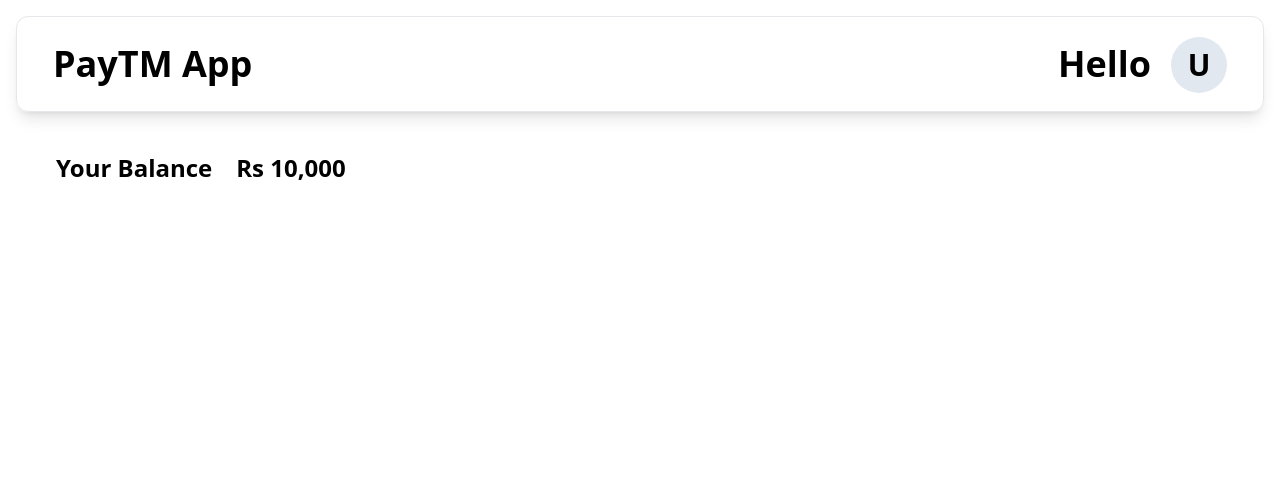
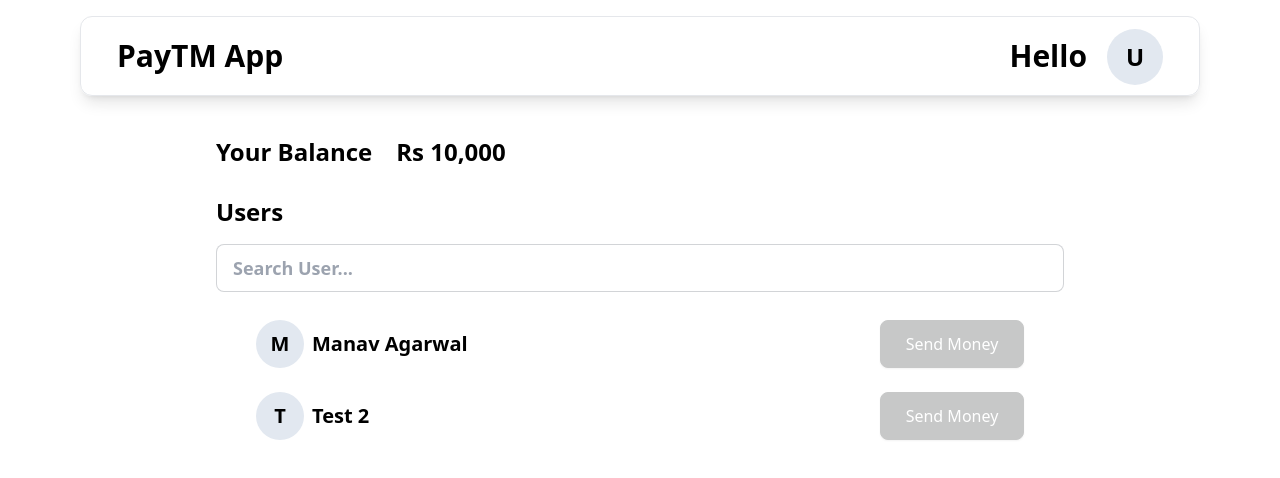
Before and after one commit to manavnotop/paytm-v2, a React (Vite) app in the folder frontend/: page /dashboard in a window 1280 px wide. Shown: the top 478 px of the page. Built offline with nearby package versions, Linux system fonts and the light colour scheme.

Commit message:
add Dashboard-Users component

```diff
--- a/frontend/src/components/AppBar.jsx
+++ b/frontend/src/components/AppBar.jsx
@@ -1,14 +1,14 @@
 export function AppBar(){
-    return <div className="h-24 shadow-lg flex justify-between mx-4 rounded-xl border">
-        <div className="flex flex-col justify-center h-full ml-9 font-bold text-black text-4xl">
+    return <div className="h-20 shadow-lg flex justify-between mx-4 rounded-xl border">
+        <div className="flex flex-col justify-center h-full ml-9 font-bold text-black text-3xl">
             PayTM App
         </div>
         <div className="flex">
-            <div className="flex flex-col justify-center mr-5 text-black font-semibold text-4xl">
+            <div className="flex flex-col justify-center mr-5 text-black font-semibold text-3xl">
                 Hello
             </div>
-            <div className="rounded-full h-14 w-14 bg-slate-200 flex justify-center mt-5 mr-9 text-black">
-                <div className="flex flex-col justify-center h-full font-semibold text-3xl">
+            <div className="rounded-full h-14 w-14 bg-slate-200 flex justify-center mt-3 mr-9 text-black">
+                <div className="flex flex-col justify-center h-full font-semibold text-2xl">
                     U
                 </div>
             </div>
--- a/frontend/src/components/Button.jsx
+++ b/frontend/src/components/Button.jsx
@@ -1,3 +1,3 @@
 export function Button({label, onClick}){
-    return <button onClick={onClick} className="btn btn-active w-full font-medium text-base text-white mt-6">{label}</button>
+    return <button onClick={onClick} className="btn btn-active w-full font-medium text-base text-white my-3">{label}</button>
 }
--- /dev/null
+++ b/frontend/src/components/Users.jsx
@@ -0,0 +1,48 @@
+import { useState } from "react"
+import { Button } from "../components/Button"
+
+export function Users(){
+    const [users, setUsers ] = useState([{
+        firstName: "Manav",
+        lastName: "Agarwal",
+        _id: 1,
+    },
+    {
+        firstName: "Test",
+        lastName: "2",
+        _id: 2,
+    }])
+
+    return <div className="text-black mt-7 mx-4">
+        <div className="font-bold text-2xl">
+            Users
+        </div>
+        <div className="my-4">
+            <input type="text" placeholder="Search User..." className="input input-bordered w-full bg-white text-lg font-semibold" />
+        </div>
+        <div>
+            {users.map(user => <User user={user} />)}
+        </div>
+    </div>
+}
+
+function User({ user }){
+    return <div className="flex justify-between px-10">
+        <div className="flex justify-between font-semibold">
+            <div className="rounded-full h-12 w-12 bg-slate-200 flex justify-center mt-3 mr-2">
+                <div className="flex flex-col justify-center h-full text-xl">
+                    {user.firstName[0]}
+                </div>
+            </div>
+            <div className="flex flex-col justify-center h-full text-xl">
+                <div>
+                    {user.firstName} {user.lastName}
+                </div>
+            </div>
+        </div>
+
+        <div className="flex justify-center h-full w-36">
+            <Button label={"Send Money"}/>
+        </div>
+    </div>
+}
--- a/frontend/src/pages/Dashboard.jsx
+++ b/frontend/src/pages/Dashboard.jsx
@@ -1,11 +1,13 @@
 import { AppBar } from "../components/AppBar"
 import { Balance } from "../components/Balance"
+import { Users } from "../components/Users"
 
 export const Dashboard = () => {
-    return <div className="bg-white h-screen pt-4">
+    return <div className="bg-white h-screen pt-4 px-16">
         <AppBar />
-        <div className="m-10">
+        <div className="m-10 px-24">
             <Balance value={"10,000"} />
+            <Users />
         </div>
     </div>
 }
```
